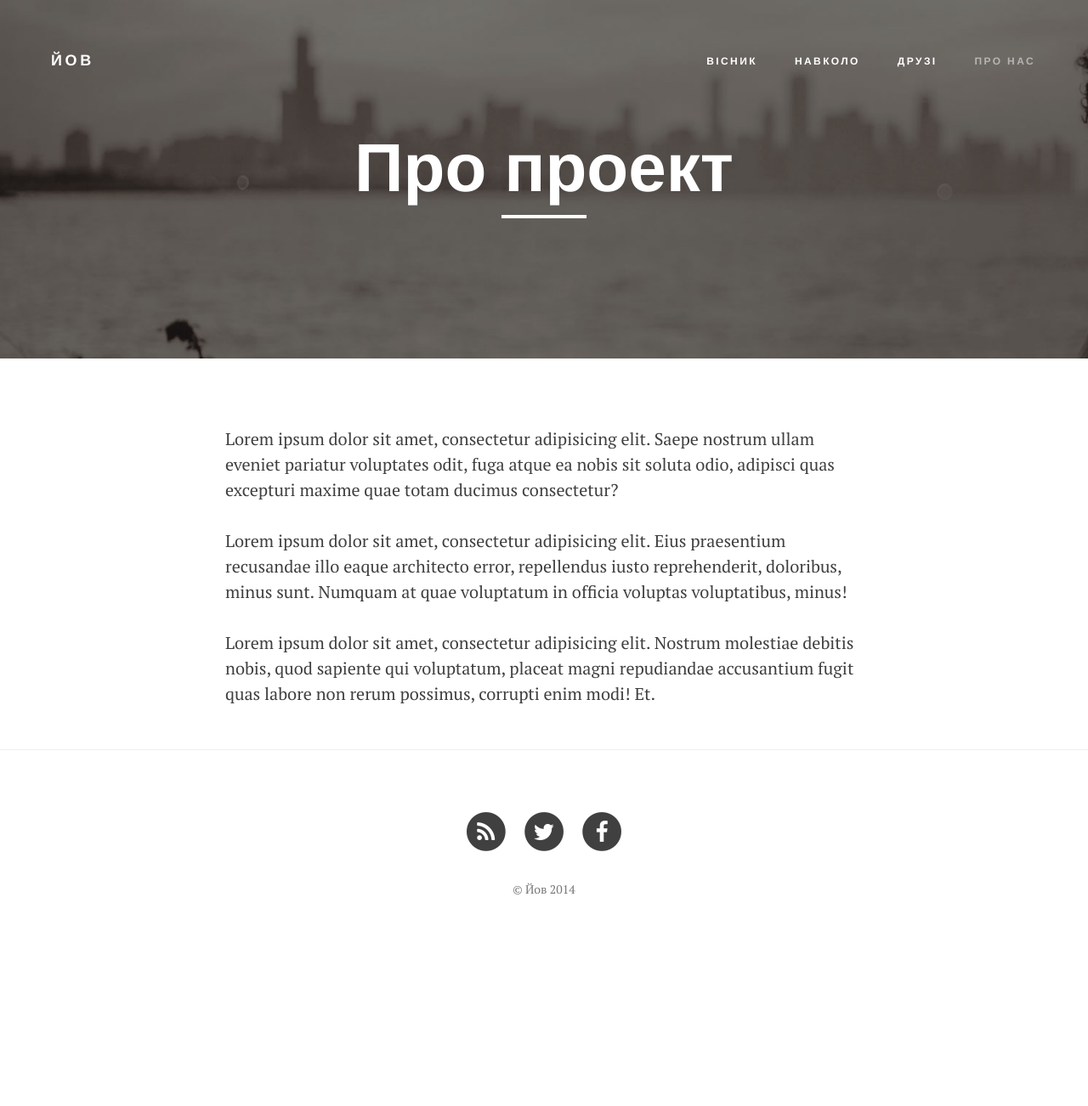
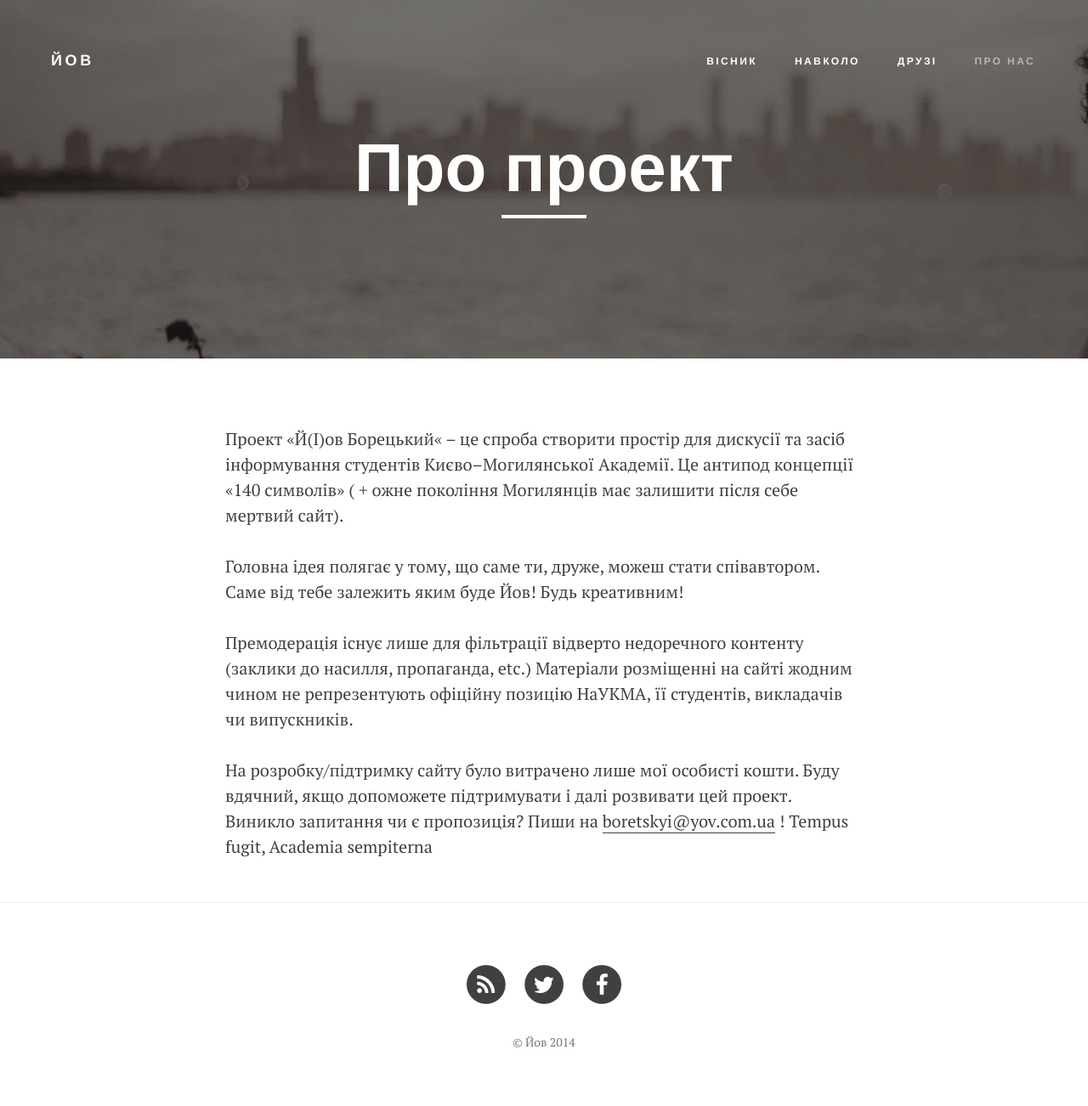
Before and after one commit to boretskyi/boretskyi.github.io, a Jekyll site: the page built from about.md, in a window 1280 px wide. Shown: the whole page at 85% size. Built offline with Jekyll 4.4.1, drawn with Linux system fonts in a browser that asks for light colours; nearby versions of some CDN libraries; comment, search, counter and statistics services are not loaded; before the commit the page ends 1122 px from its top, so only the background shows below that.

Commit message:
Update about

```diff
--- a/about.html
+++ /dev/null
@@ -1,12 +0,0 @@
----
-layout: page
-title: "Про проект"
-header-img: "/images/about-bg.jpg"
-permalink: /about/
----
-
-<p>Lorem ipsum dolor sit amet, consectetur adipisicing elit. Saepe nostrum ullam eveniet pariatur voluptates odit, fuga atque ea nobis sit soluta odio, adipisci quas excepturi maxime quae totam ducimus consectetur?</p>
-
-<p>Lorem ipsum dolor sit amet, consectetur adipisicing elit. Eius praesentium recusandae illo eaque architecto error, repellendus iusto reprehenderit, doloribus, minus sunt. Numquam at quae voluptatum in officia voluptas voluptatibus, minus!</p>
-
-<p>Lorem ipsum dolor sit amet, consectetur adipisicing elit. Nostrum molestiae debitis nobis, quod sapiente qui voluptatum, placeat magni repudiandae accusantium fugit quas labore non rerum possimus, corrupti enim modi! Et.</p>
--- /dev/null
+++ b/about.md
@@ -0,0 +1,14 @@
+---
+layout: page
+title: "Про проект"
+header-img: "/images/about-bg.jpg"
+permalink: /about/
+---
+
+Проект «Й(І)ов Борецький« – це спроба створити простір для дискусії та засіб інформування студентів Києво–Могилянської Академії.  Це антипод концепції «140 символів» ( + ожне покоління Могилянців має залишити після себе мертвий сайт).
+
+Головна ідея полягає у тому, що саме ти, друже, можеш стати співавтором.  Саме від тебе залежить яким буде Йов!  Будь креативним!
+
+Премодерація існує лише для фільтрації відверто недоречного контенту (заклики до насилля, пропаганда, etc.) Матеріали розміщенні на сайті жодним чином не репрезентують офіційну позицію НаУКМА, її студентів, викладачів чи випускників.
+
+На розробку/підтримку сайту було витрачено лише мої особисті кошти. Буду вдячний, якщо допоможете підтримувати і далі розвивати цей проект.  Виникло запитання чи є пропозиція?  Пиши на [boretskyi@yov.com.ua](mailto:boretskyi@yov.com.ua) ! Tempus fugit, Academia sempiterna
```
Also changed, not shown: friends.html (+0 -8 lines).
